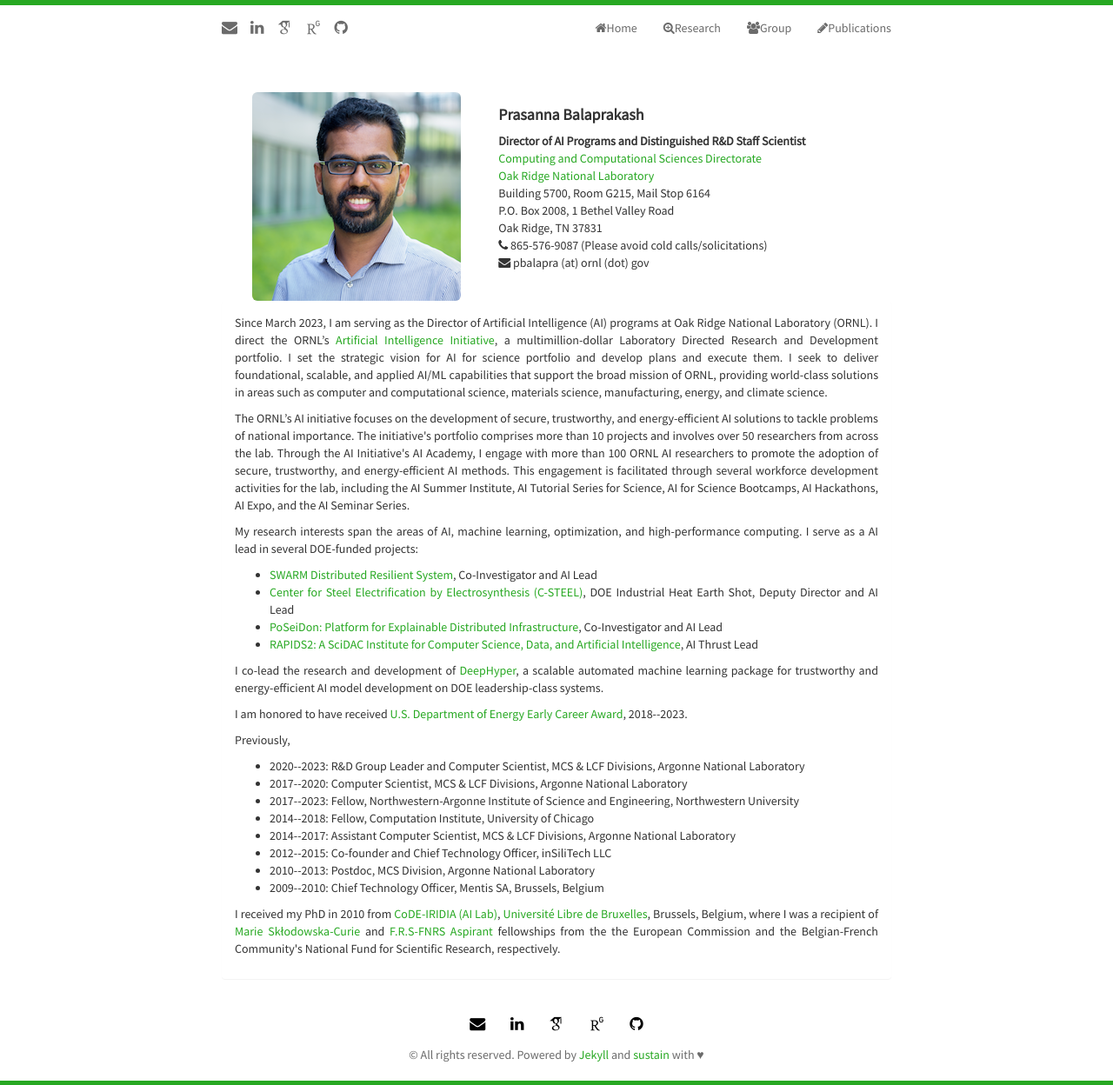
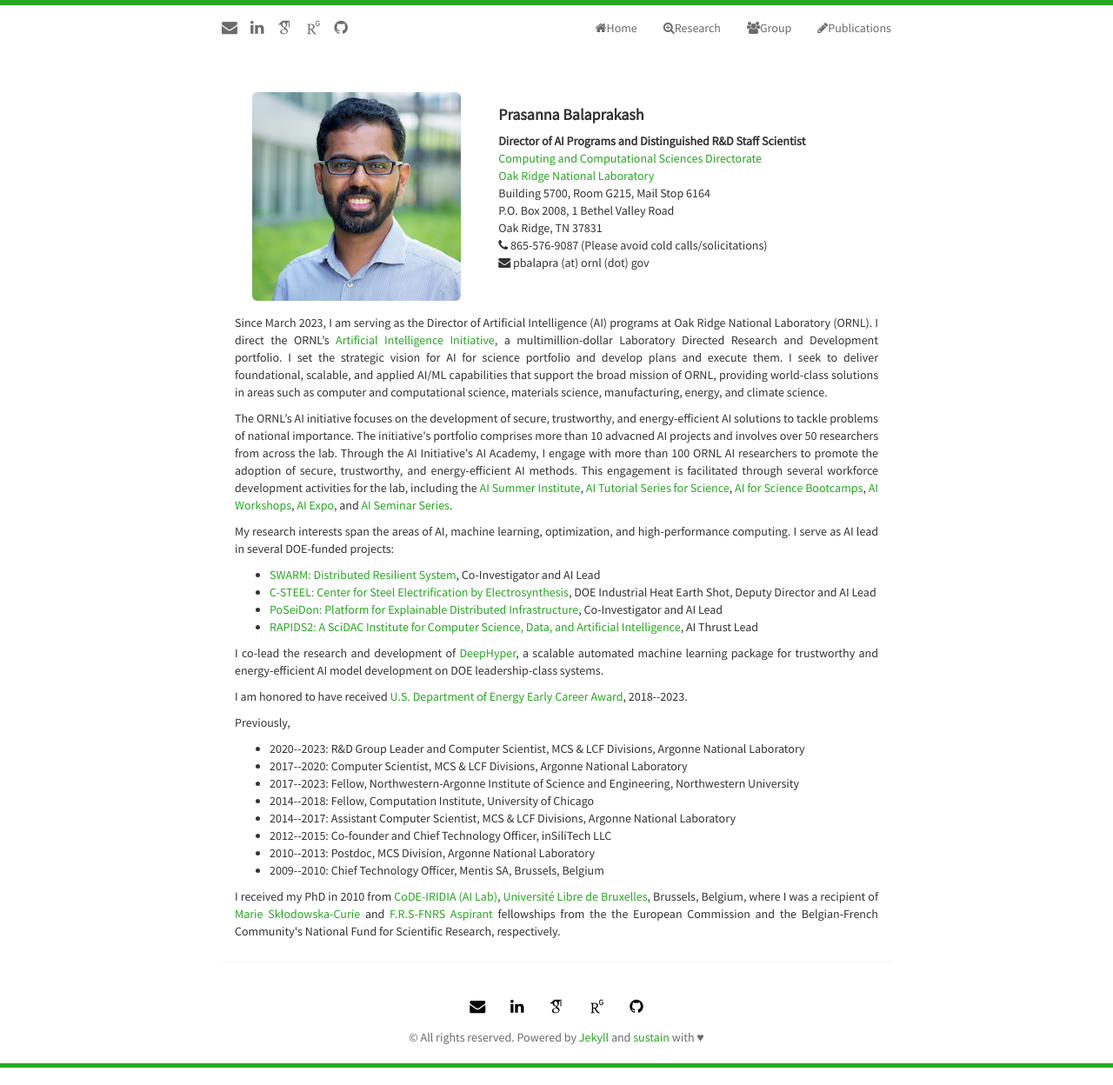
Before and after one commit to pbalapra/pbalapra.github.io, a Jekyll site: the page built from index.html, in a window 1280 px wide. Shown: the whole page at 87% size. Built offline with Jekyll 4.4.1, drawn with Linux system fonts in a browser that asks for light colours; nearby versions of some CDN libraries; some web fonts are replaced; the list of posts is cut into pages by our own code.

Commit message:
Update index.html

```diff
--- a/index.html
+++ b/index.html
@@ -72,17 +72,23 @@ title: Home Page of Prasanna Balaprakash
 
 		<p align="justify">
 		The ORNL’s AI  initiative focuses on the development of secure, trustworthy, and energy-efficient AI solutions to tackle problems of national importance.
-		The initiative's portfolio comprises more than 10 projects and involves over 50 researchers from across the lab.
+		The initiative's portfolio comprises more than 10 advacned AI projects and involves over 50 researchers from across the lab.
 		Through the AI Initiative's AI Academy, I engage with more than 100 ORNL AI researchers to promote the adoption of secure, trustworthy, and energy-efficient AI methods.
-		This engagement is facilitated through several workforce development activities for the lab, including the AI Summer Institute, AI Tutorial Series for Science, AI for Science Bootcamps, AI Hackathons, AI Expo, and the AI Seminar Series.
+		This engagement is facilitated through several workforce development activities for the lab, including the
+			<a href="https://www.ornl.gov/ai-initiative/workforce-development">AI Summer Institute</a>,
+			<a href="https://ornl.github.io/events/ai-tutorials-series-2024/">AI Tutorial Series for Science</a>,
+			<a href="https://www.openhackathons.org/s/siteevent/a0CUP000006I4B12AK/se000328">AI for Science Bootcamps</a>,
+			<a href="https://ornl.github.io/events/genAI-July-2023/">AI Workshops</a>,
+			<a href="https://www.ornl.gov/event/ai-expo">AI Expo</a>, and
+			<a href="https://ornl.github.io/events/ai-initiative-seminar-2024/">AI Seminar Series</a>.
 		</p>
 
 		<p align="justify">
-		My research interests span the areas of AI, machine learning, optimization, and high-performance computing. I serve as a AI lead in several DOE-funded projects:
+		My research interests span the areas of AI, machine learning, optimization, and high-performance computing. I serve as AI lead in several DOE-funded projects:
                 </p>
 		<ul class="itemize1" align="justify">
-		<li class="itemize"> <a href="https://swarm-workflows.github.io/" target="_blank">SWARM Distributed Resilient System</a>, Co-Investigator and AI Lead </li>
-		<li class="itemize"> <a href="https://www.anl.gov/csteel" target="_blank">Center for Steel Electrification by Electrosynthesis (C-STEEL)</a>, DOE Industrial Heat Earth Shot, Deputy Director and AI Lead </li>
+		<li class="itemize"> <a href="https://swarm-workflows.github.io/" target="_blank">SWARM: Distributed Resilient System</a>, Co-Investigator and AI Lead </li>
+		<li class="itemize"> <a href="https://www.anl.gov/csteel" target="_blank">C-STEEL: Center for Steel Electrification by Electrosynthesis</a>, DOE Industrial Heat Earth Shot, Deputy Director and AI Lead </li>
 		<li class="itemize"> <a href="https://sites.google.com/view/poseidon-workflows/home" target="_blank">PoSeiDon: Platform for Explainable Distributed Infrastructure</a>, Co-Investigator and AI Lead </li>
 		<li class="itemize"> <a href="https://rapids.lbl.gov/" target="_blank">RAPIDS2: A SciDAC Institute for Computer Science, Data, and Artificial Intelligence</a>, AI Thrust Lead </li>
 		</ul>
@@ -92,7 +98,7 @@ title: Home Page of Prasanna Balaprakash
 		</p>
 
 		 <p align="justify">
-                  I am honored to have received  <a href="http://www.anl.gov/articles/three-argonne-scientists-receive-doe-early-career-awards" target="_blank">U.S. Department of Energy Early Career Award</a>, 2018--2023.
+                  I am honored to have received  <a href="https://www.anl.gov/article/three-argonne-scientists-receive-doe-early-career-awards" target="_blank">U.S. Department of Energy Early Career Award</a>, 2018--2023.
 		 </p>
 
                 <p align="justify">
```
